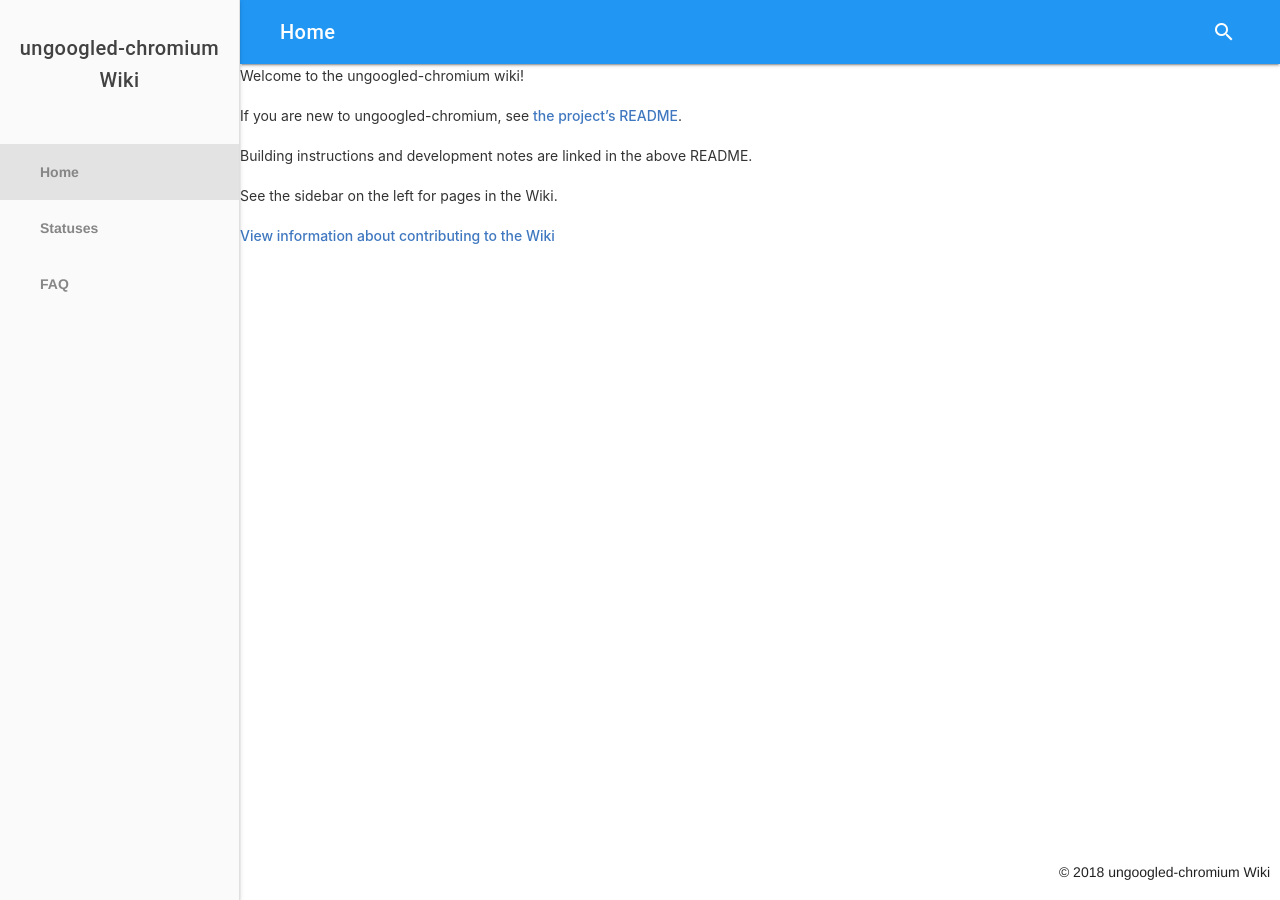
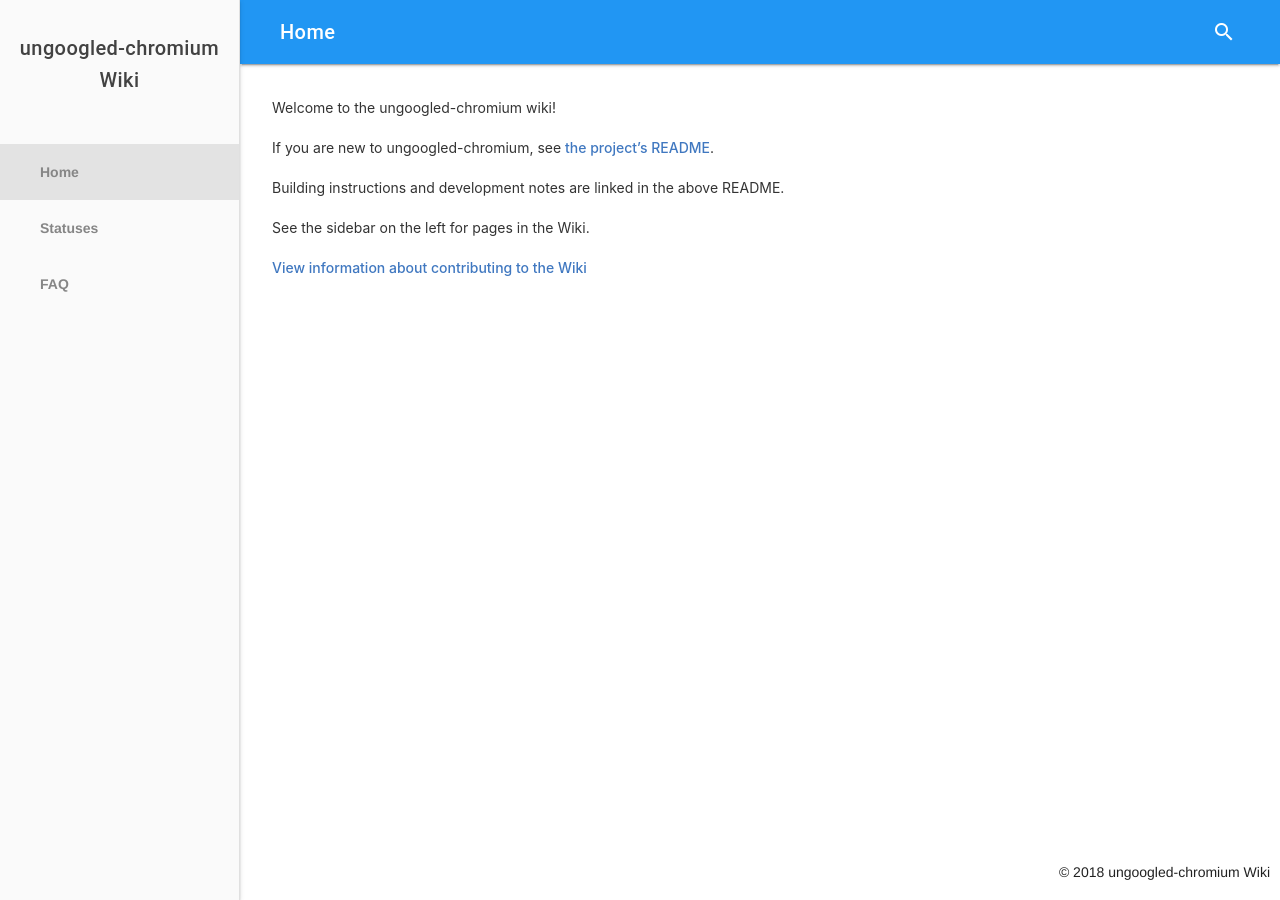
Before and after one commit to ungoogled-software/ungoogled-chromium-wiki, a Jekyll site: the page built from index.md, in a window 1280 px wide. Built offline with Jekyll 4.4.1, drawn with Linux system fonts in a browser that asks for light colours.

Commit message:
Fix GitHub Markdown CSS formatting

```diff
--- a/_includes/head.html
+++ b/_includes/head.html
@@ -13,4 +13,13 @@
 <link rel="stylesheet" href="{{ '/assets/mdl/material.blue-indigo.min.css' | absolute_url }}" />
 <link rel="stylesheet" href="{{ '/assets/jekyll-materialdocs.css' | absolute_url }}">
 <link rel="stylesheet" href="{{ '/assets/github-markdown.css' | absolute_url }}">
+<style>
+    .markdown-body {
+        box-sizing: border-box;
+        min-width: 0%;
+        max-width: 100%;
+        margin: 0 auto;
+        padding: 2em;
+    }
+</style>
 <title>{{ page.title }} | {{ site.title }}</title>
```
